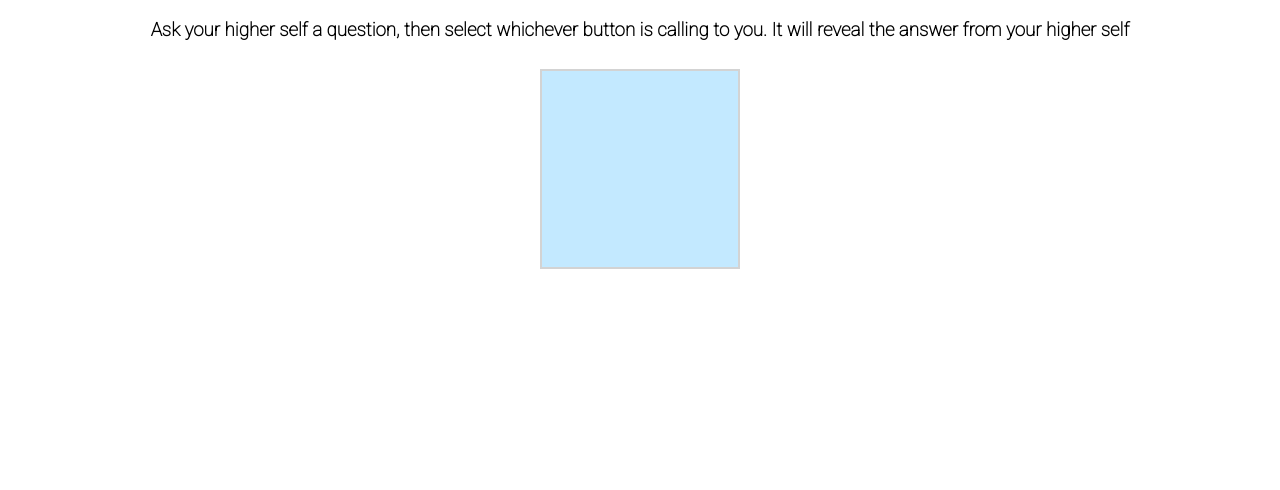
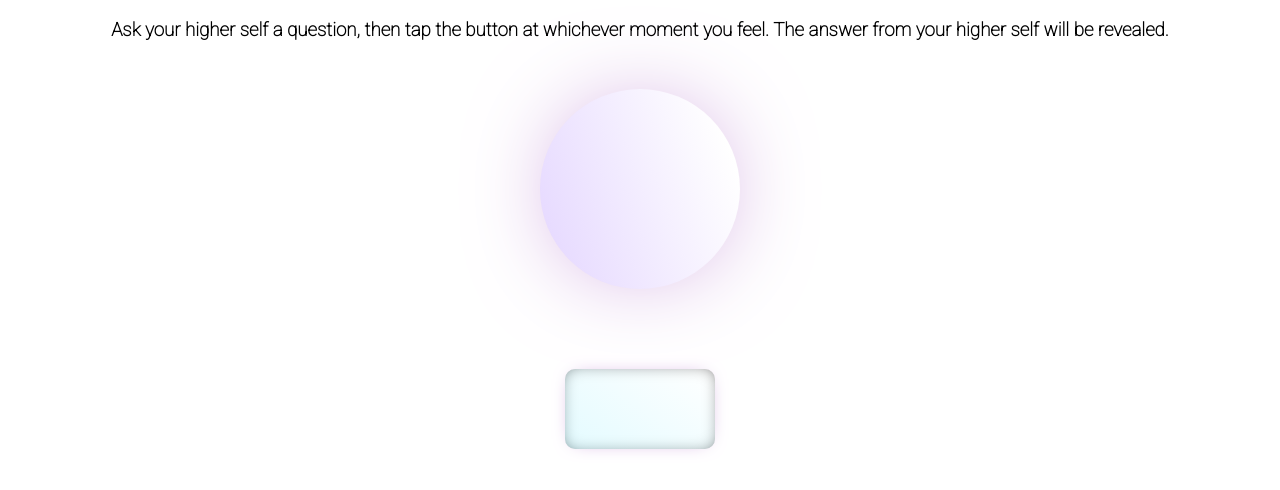
Before and after one commit to giddyuptiger/Muscle-Test, a plain HTML site: page y/index.html in a window 1280 px wide. Drawn offline with Linux system fonts and the light colour scheme; some packages are replaced by stand-ins of ours.

Commit message:
More updates to Look

```diff
--- a/y/index.html
+++ b/y/index.html
@@ -3,6 +3,7 @@
   <head>
     <meta charset="utf-8" />
     <meta name="viewport" content="width=device-width, initial-scale=1" />
+    <meta http-equiv="ScreenOrientation" content="autoRotate:disabled" />
     <title>Muscle Test App</title>
 
     <!-- update the version number as needed -->
@@ -32,8 +33,8 @@
   </head>
   <body>
     <h3>
-      Ask your higher self a question, then select whichever button is calling
-      to you. It will reveal the answer from your higher self
+      Ask your higher self a question, then tap the button at whichever moment
+      you feel. The answer from your higher self will be revealed.
     </h3>
   </body>
 </html>
--- a/y/main.css
+++ b/y/main.css
@@ -1,10 +1,41 @@
 .button {
   width: 200px;
   height: 200px;
-  margin: 10px;
-  background-color: rgb(195, 233, 255);
-  border-color: rgb(211, 211, 211);
-  border-style: solid;
+  margin: 30px;
+  /* background-color: rgb(195, 233, 255); */
+  /* border-color: rgb(211, 211, 211); */
+  border-style: none;
+  box-shadow: 0 0 100px -30px rgb(180, 118, 204);
+  transition: 0.25s;
+  background-size: 200% auto;
+  background-image: linear-gradient(
+    70deg,
+    #e4d6ff 0%,
+    #ffffff 51%,
+    #e6f7ff 100%
+  );
+  border-radius: 100%;
+  animation: glimmer 1s linear infinite;
+  -webkit-tap-highlight-color: rgba(0, 0, 0, 0);
+}
+
+.button:hover {
+  background-position: 5% 5%; /* change the direction of the change here */
+  transform: scale(0.98);
+}
+
+.button:active {
+  background-position: 25% 25%; /* change the direction of the change here */
+  transform: scale(0.9);
+}
+
+@keyframes spin {
+  0% {
+    transform: rotateZ(0);
+  }
+  100% {
+    transform: rotateZ(360deg);
+  }
 }
 
 #buttons,
@@ -17,8 +48,19 @@ h3 {
   text-align: center;
 }
 
+h1 {
+  text-align: center;
+  margin: 0;
+}
+
 body {
   font-family: "Roboto", sans-serif;
+  user-select: none; /* supported by Chrome and Opera */
+  -webkit-user-select: none; /* Safari */
+  -khtml-user-select: none; /* Konqueror HTML */
+  -moz-user-select: none; /* Firefox */
+  -ms-user-select: none; /* Internet Explorer/Edge */
+  touch-action: manipulation;
 }
 
 #answer {
@@ -26,8 +68,42 @@ body {
   transition: 2s opacity;
   text-align: center;
   font-size: 32px;
+  position: relative;
+  padding-top: 20px;
+  color: rgb(100, 61, 116);
+  vertical-align: middle;
 }
 
 :focus {
   outline: none;
 }
+
+#answerDiv {
+  width: 100%;
+  position: relative;
+  margin: 50px 0;
+}
+
+#answerBox,
+#answer-window {
+  border-radius: 10px;
+  width: 150px;
+  height: 80px;
+  position: absolute;
+  left: 50%;
+  transform: translateX(-50%);
+}
+
+#answerBox {
+  box-shadow: inset 0 0 20px -10px black;
+}
+
+#answer-window {
+  background-image: linear-gradient(
+    35deg,
+    rgba(116, 234, 255, 0.2) 0%,
+    rgb(255, 255, 255, 0) 100%
+  );
+  z-index: 10;
+  box-shadow: 0 0 20px -10px rgb(180, 118, 204);
+}
--- a/y/main.js
+++ b/y/main.js
@@ -1,9 +1,14 @@
 // let buttonsDiv = elt("div", { id: "buttons" });
+document.body.setAttribute("ontouchstart", "");
 let buttonDiv = elt("div", { id: "button" });
+let answerDiv = elt("div", { id: "answerDiv" });
 let answerBox = elt("div", { id: "answerBox" });
+let answerWindow = elt("div", { id: "answer-window" });
 document.body.appendChild(buttonDiv);
 // document.body.appendChild(buttonsDiv);
-document.body.appendChild(answerBox);
+answerDiv.appendChild(answerBox);
+answerDiv.appendChild(answerWindow);
+document.body.appendChild(answerDiv);
 // setButtons();
 buttonDiv.appendChild(
   elt("button", {
@@ -51,6 +56,7 @@ function selection() {
 // }
 
 function showAnswer(answer) {
+  console.log(answer);
   if (answer) {
     answer = "TRUE";
   } else {
@@ -58,9 +64,9 @@ function showAnswer(answer) {
   }
   answerBox.innerHTML = "";
   let answerHTML = elt("h1", { id: "answer", class: "answer" }, answer);
+  answerHTML.style.opacity = "1";
   // setButtons();
   answerBox.appendChild(answerHTML);
-  answerHTML.style.opacity = "1";
   // setTimeout(() => {
   //   answerHTML.style.opacity = "1";
   // }, "20");
```
